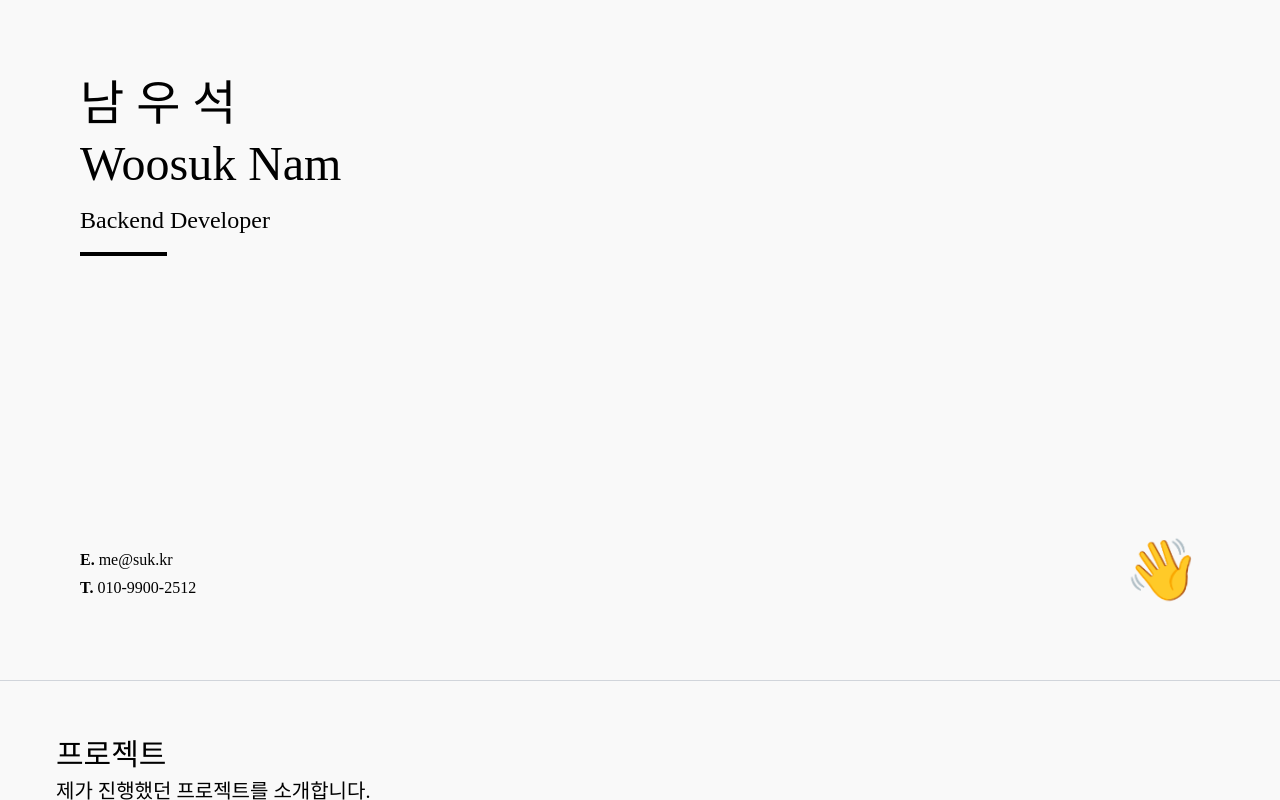
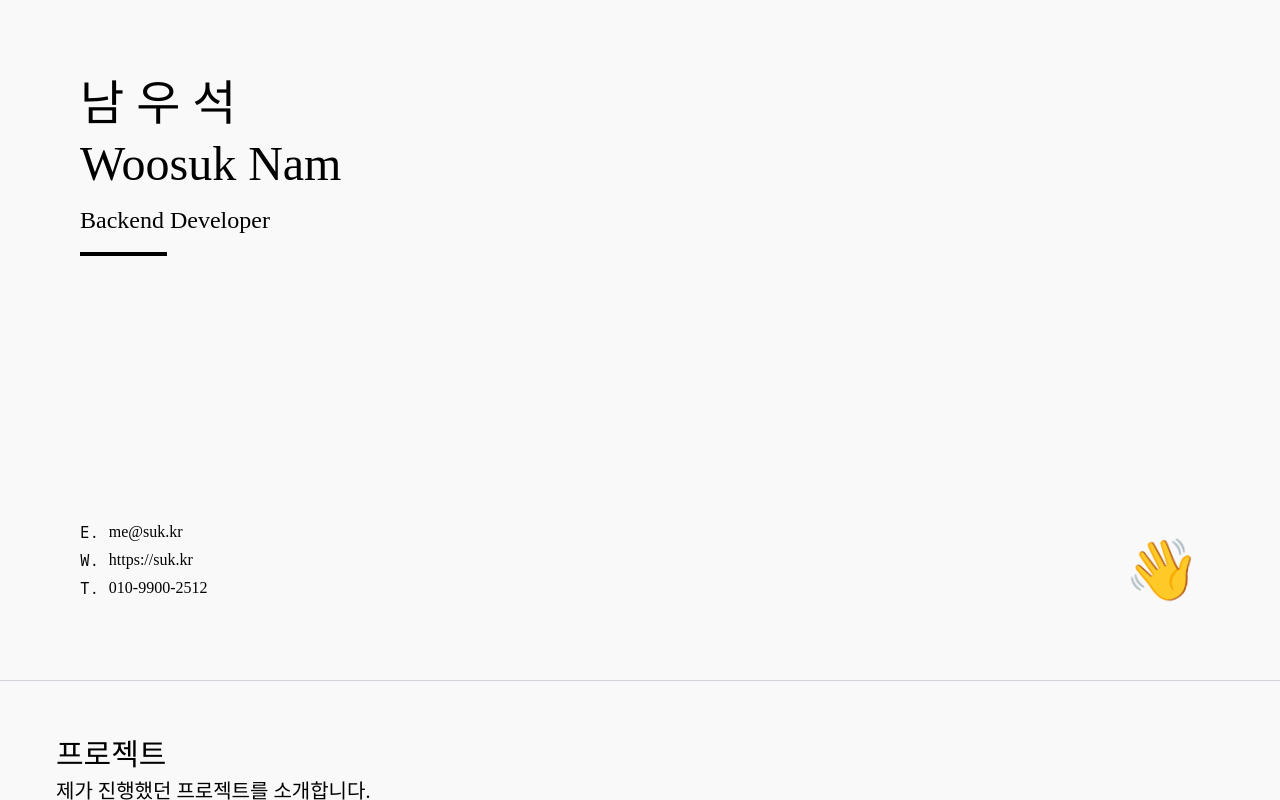
Before and after one commit to suk-6/woos.uk, a Next.js app: page / in a window 1280 px wide. Built offline with nearby package versions, Linux system fonts and the light colour scheme; a web font is replaced by a local one.

Commit message:
refactor: Update BusinessCard component to use Noto Sans Mono font for contact information

```diff
--- a/src/components/businessCard.tsx
+++ b/src/components/businessCard.tsx
@@ -1,4 +1,11 @@
 import Link from "next/link";
+import { Noto_Sans_Mono } from "next/font/google";
+
+const notoMono = Noto_Sans_Mono({ subsets: ["latin"], weight: ["400"] });
+
+const MonoB = ({ children }: { children: React.ReactNode }) => (
+	<b className={notoMono.className}>{children}</b>
+);
 
 export const BusinessCard = () => {
 	const name = "남우석";
@@ -17,15 +24,13 @@ export const BusinessCard = () => {
 				<div className="w-1/3 h-1 bg-light-contrast dark:bg-dark-contrast" />
 			</div>
 			<div className=" flex flex-row justify-between items-end w-full min-w-60">
-				<div className=" flex flex-col gap-1">
-					<p>
-						<b>E.</b>{" "}
-						<Link href={"mailto:me@suk.kr"}>me@suk.kr</Link>
-					</p>
-					<p>
-						<b>T.</b>{" "}
-						<Link href={"tel:01099002512"}>010-9900-2512</Link>
-					</p>
+				<div className=" grid grid-cols-[1.8rem_1fr] gap-y-1">
+					<MonoB>E.</MonoB>
+					<Link href={"mailto:me@suk.kr"}>me@suk.kr</Link>
+					<MonoB>W.</MonoB>
+					<Link href={"https://suk.kr"}>https://suk.kr</Link>
+					<MonoB>T.</MonoB>
+					<Link href={"tel:01099002512"}>010-9900-2512</Link>
 				</div>
 				<div className="animate-wiggle text-6xl">👋</div>
 			</div>
```
